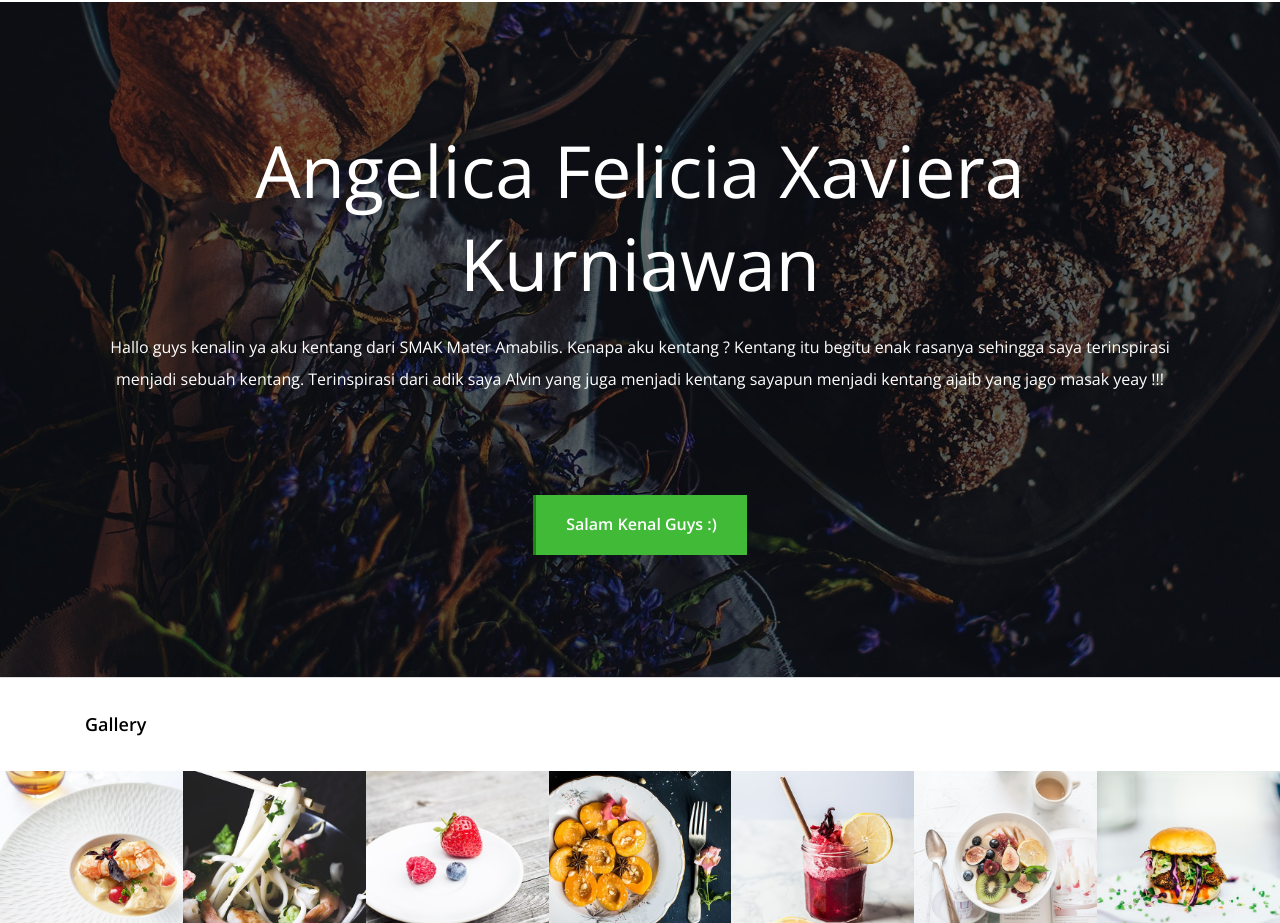
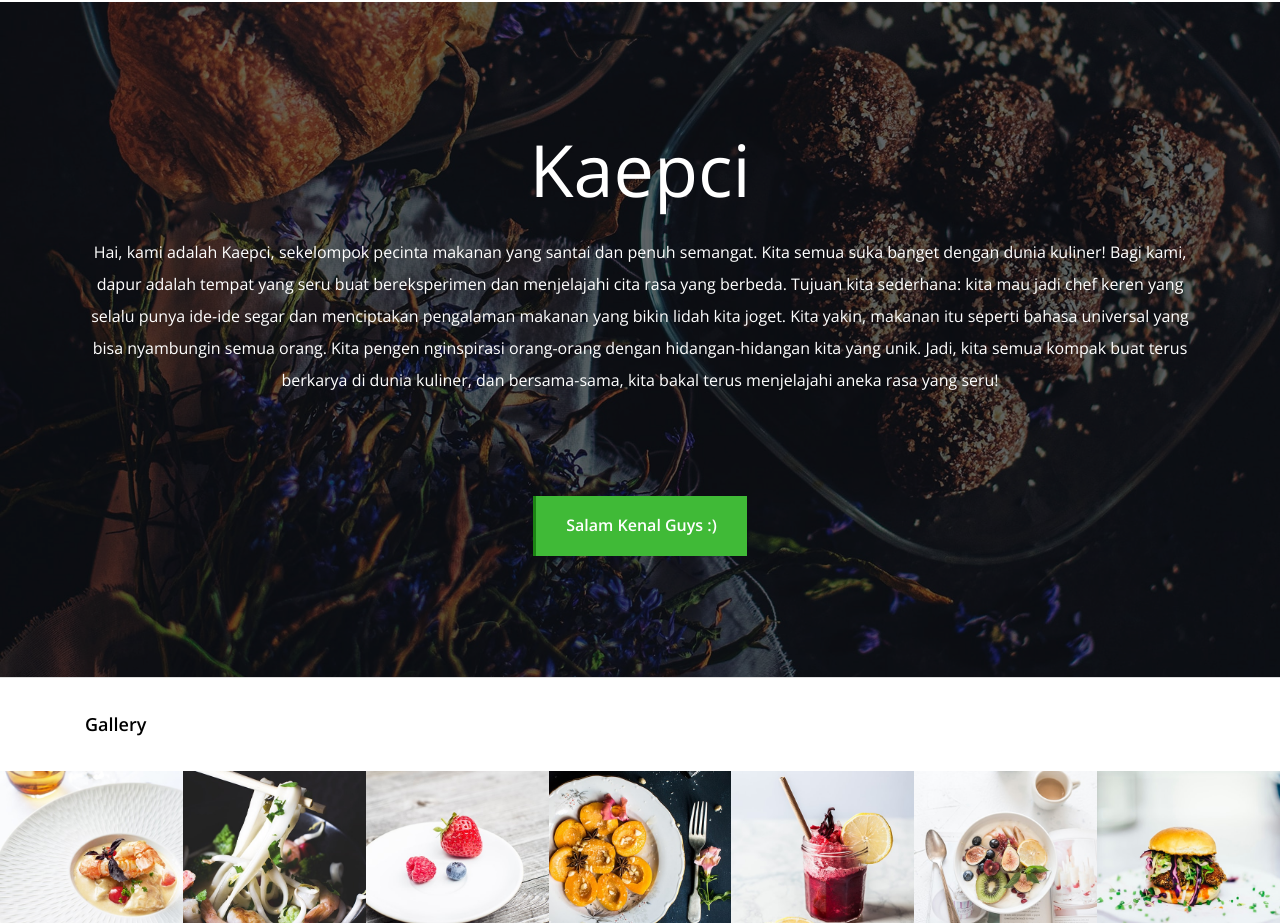
Before and after one commit to AngelicaFelicia/Receipe, a plain HTML site: page index.html in a window 1280 px wide. Shown: the part 1957-2880 px from the top of the page. Drawn offline with nearby package versions, Linux system fonts and the light colour scheme; files whose address does not match are found by name.

Commit message:
Update index.html

```diff
--- a/index.html
+++ b/index.html
@@ -6,7 +6,7 @@
     <meta name="description" content="">
     <meta http-equiv="X-UA-Compatible" content="IE=edge">
     <meta name="viewport" content="width=device-width, initial-scale=1, shrink-to-fit=no">
-    <!-- The above 4 meta tags *must* come first in the head; any other head content must come *after* these tags -->
+    <!-- The above 4 meta tags must come first in the head; any other head content must come after these tags -->
 
     <!-- Title -->
     <title>Delicious</title>
@@ -256,8 +256,12 @@
                 <div class="col-12">
                     <!-- Cta Content -->
                     <div class="cta-content text-center">
-                        <h2>Angelica Felicia Xaviera Kurniawan</h2>
-                        <p>Hallo guys kenalin ya aku kentang dari SMAK Mater Amabilis. Kenapa aku kentang ? Kentang itu begitu enak rasanya sehingga saya terinspirasi menjadi sebuah kentang. Terinspirasi dari adik saya Alvin yang juga menjadi kentang sayapun menjadi kentang ajaib yang jago masak yeay !!!</p>
+                        <h2>Kaepci</h2>
+                        <p>Hai, kami adalah Kaepci, sekelompok pecinta makanan yang santai dan penuh semangat. Kita semua suka banget dengan dunia kuliner! Bagi kami, dapur adalah tempat yang seru buat bereksperimen dan menjelajahi cita rasa yang berbeda. Tujuan kita sederhana: kita mau jadi chef keren yang selalu punya ide-ide segar dan menciptakan pengalaman makanan yang bikin lidah kita joget.
+
+                            Kita yakin, makanan itu seperti bahasa universal yang bisa nyambungin semua orang. Kita pengen nginspirasi orang-orang dengan hidangan-hidangan kita yang unik. Jadi, kita semua kompak buat terus berkarya di dunia kuliner, dan bersama-sama, kita bakal terus menjelajahi aneka rasa yang seru!
+
+                            </p>
                         <a href="#" class="btn delicious-btn">Salam Kenal Guys :)</a>
                     </div>
                 </div>
```
